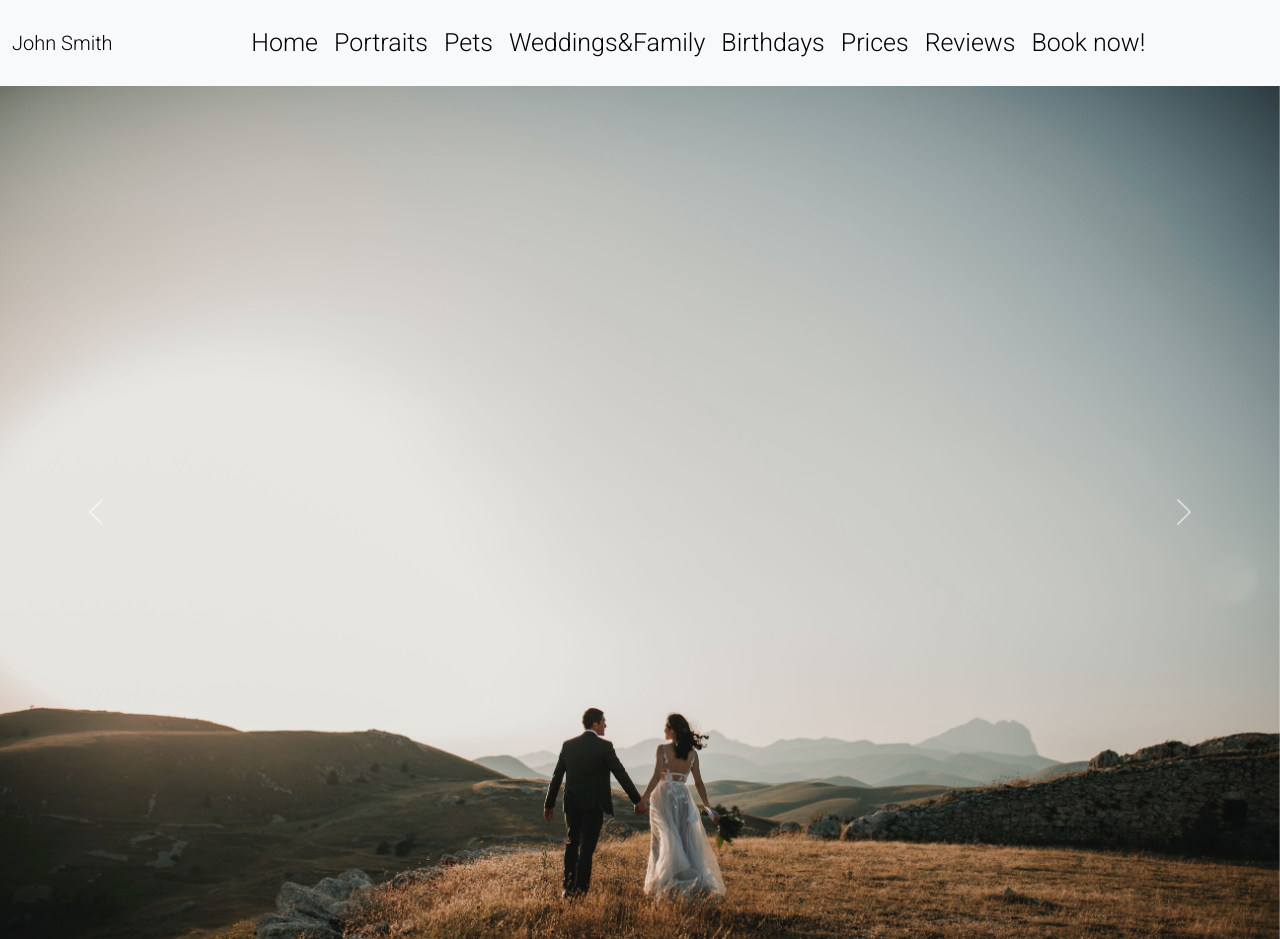
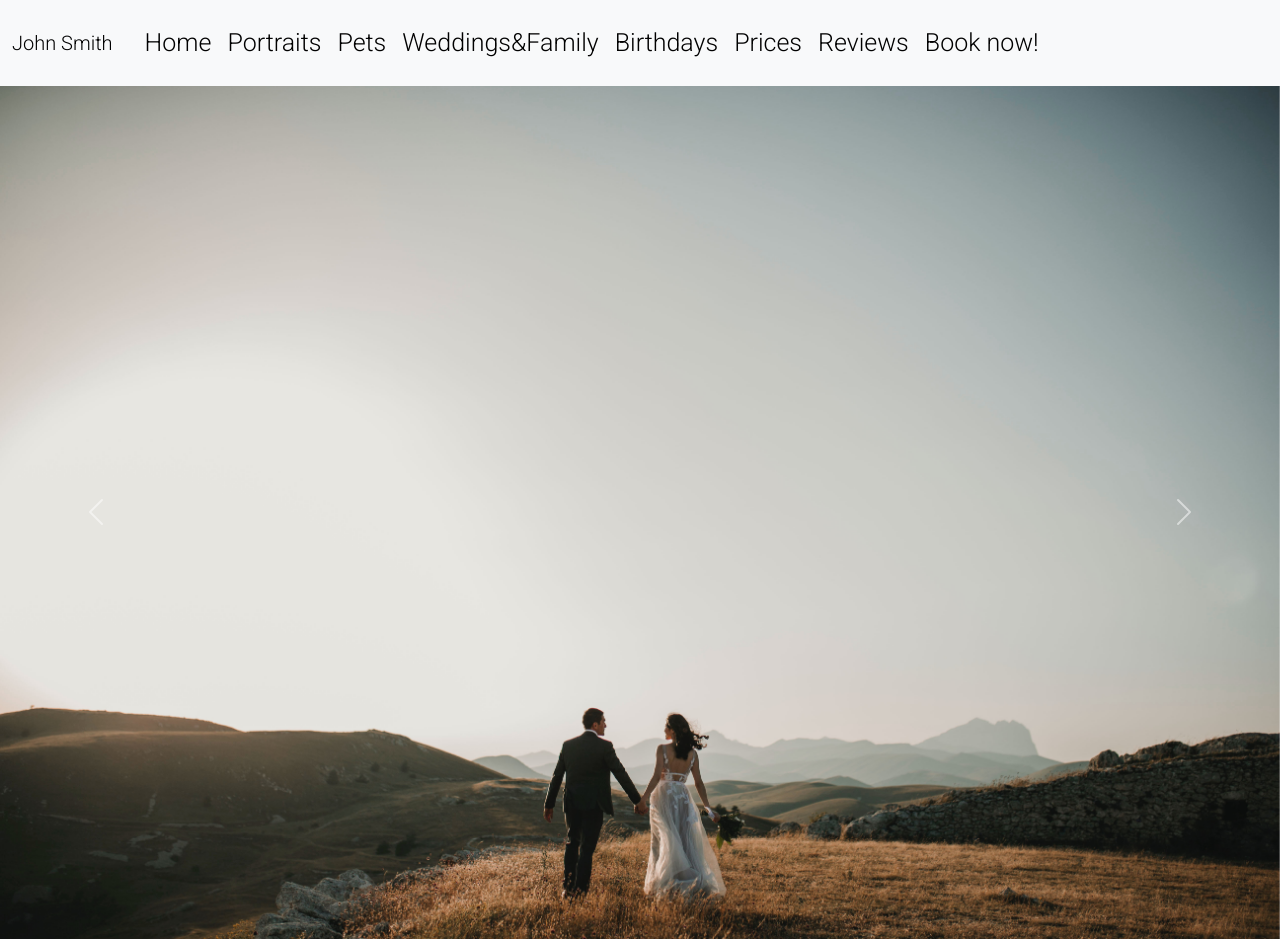
Before and after one commit to SofiiaClere/photographer, a plain HTML site: page index.html in a window 1280 px wide. Shown: the top 939 px of the page. Drawn offline with nearby package versions, Linux system fonts and the light colour scheme.

Commit message:
Add files via upload

```diff
--- a/index.html
+++ b/index.html
@@ -19,7 +19,7 @@
             <button class="navbar-toggler" type="button" data-bs-toggle="collapse" data-bs-target="#navbarNavAltMarkup" aria-controls="navbarNavAltMarkup" aria-expanded="false" aria-label="Toggle navigation">
             <span class="navbar-toggler-icon"></span>
             </button>
-            <div class="collapse navbar-collapse d-flex justify-content-center p-2" id="navbarNavAltMarkup">
+            <div class="collapse navbar-collapse p-2" id="navbarNavAltMarkup">
                <div class="navbar-nav">
                   <a class="nav-link active" aria-current="page" href="#">Home</a>
                   <a class="nav-link active" href="#portraits">Portraits</a>
```
